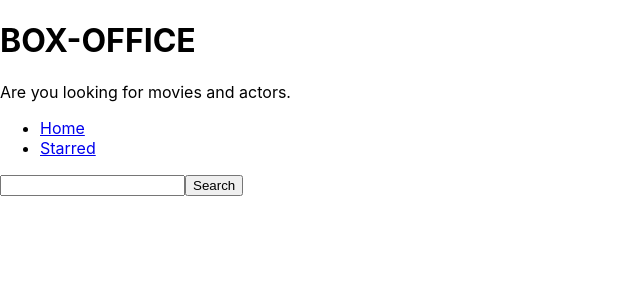
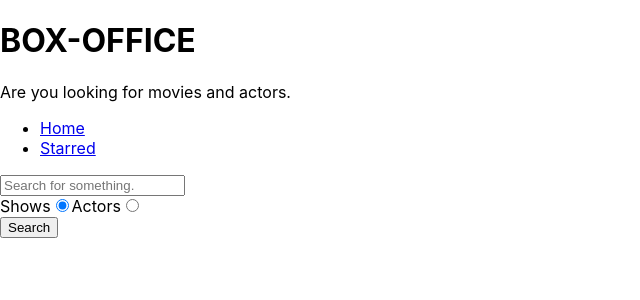
Before and after one commit to 2017uec1285/box-office, a React (Create React App) app: page / in a window 1280 px wide. Shown: the top 300 px of the page, without its empty margins (0-640 px from the left). Built offline with nearby package versions, Linux system fonts and the light colour scheme.

Commit message:
added search option

```diff
--- a/src/misc/config.js
+++ b/src/misc/config.js
@@ -1,8 +1,8 @@
+const API_BASE_URL = 'https://api.tvmaze.com';
 
-
-const API_BASE_URL="http://api.tvmaze.com";
-
-export async function apiGet(queryString){
-    const response=await fetch(`${API_BASE_URL}${queryString}`).then(r=>r.json());
-    return response;
-};
+export async function apiGet(queryString) {
+  const response = await fetch(`${API_BASE_URL}${queryString}`).then(r =>
+    r.json()
+  );
+  return response;
+}
--- a/src/pages/Home.js
+++ b/src/pages/Home.js
@@ -5,19 +5,25 @@
 const Home = () => {
   const [input, setInput] = useState('');
   const [results, setResults] = useState(null);
+  const [searchOption, setSearchOption] = useState('shows');
+  const isShowSearch=searchOption==="shows";
   const renderResults = () => {
     if (results && results.length === 0) {
       return <div>No result match.</div>;
     }
     if (results && results.length > 0) {
+      console.log(results);
       return (
-        <div>
-          {results.map(item => (
-            <div key={item.show.id}>{item.show.name}
-            {/* <img src={item.show.image.original} alt="hgj"/> */}
+          results[0].show?
+            results.map(item => (
+            <div key={item.show.id}>
+              {item.show.name}
             </div>
-          ))}
-        </div>
+          )):results.map(item => (
+            <div key={item.person.id}>
+              {item.person.name}
+            </div>
+          ))
       );
     }
     return null;
@@ -27,9 +33,12 @@
   };
   const onSearch = () => {
     // http://api.tvmaze.com/search/shows?q=girls
-    apiGet(`/search/shows?q=${input}`).then(result=>{
+    apiGet(`/search/${searchOption}?q=${input}`).then(result => {
       setResults(result);
     });
+  };
+  const onRadioChange = ev => {
+    setSearchOption(ev.target.value);
   };
   const onKeyDown = ev => {
     if (ev.keyCode === 13) {
@@ -40,10 +49,33 @@
     <MainPageLayout>
       <input
         type="input"
+        placeholder="Search for something."
         onChange={onInputChange}
         onKeyDown={onKeyDown}
         value={input}
       />
+      <div>
+        <label htmlFor="shows-search">
+          Shows
+          <input
+            id="shows-search"
+            type="radio"
+            value="shows"
+            checked={isShowSearch}
+            onChange={onRadioChange}
+          />
+        </label>
+        <label htmlFor="actors-search">
+          Actors
+          <input
+            id="actors-search"
+            type="radio"
+            value="people"
+            checked={!isShowSearch}
+            onChange={onRadioChange}
+          />
+        </label>
+      </div>
       <button type="button" onClick={onSearch}>
         Search
       </button>
```
Also changed, not shown: 1 other file (tests, documents, lock files or other folders).
